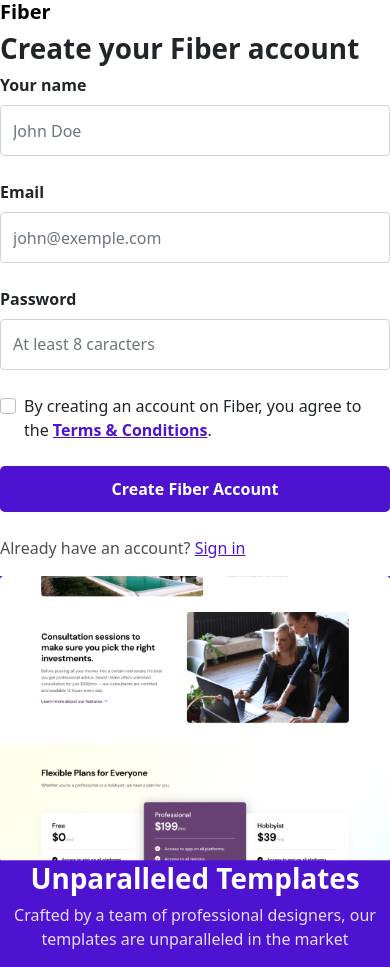
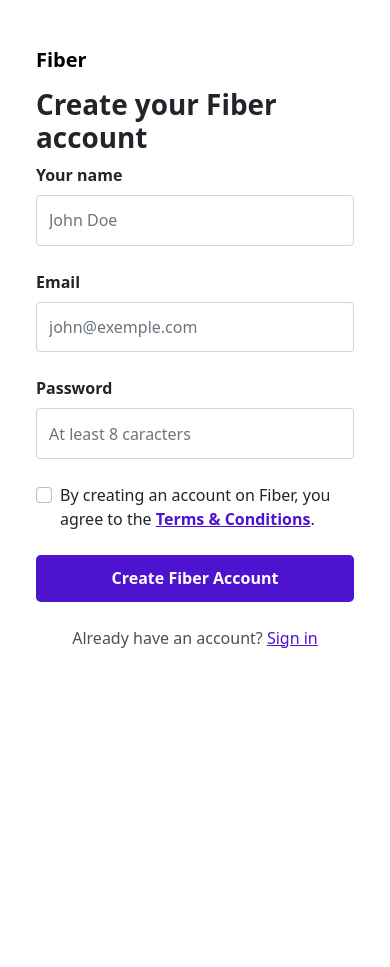
Before and after one commit to rjmo/codewell-challenge-2, a plain HTML site: page sign.html in a window 390 px wide. After the commit the page ends 844 px from the top, so only its background shows below. Drawn offline with nearby package versions, Linux system fonts and the light colour scheme.

Commit message:
fiber mobile

```diff
--- a/sign.html
+++ b/sign.html
@@ -17,10 +17,10 @@
 <body style="overflow-x: hidden;">
     <main class="container-fluid p-0">
             <div class="row" style="height: 100vh;">
-                <div class="col-lg-6 p-lg-5 py-lg-0">
-                    <div class="p-lg-5 d-lg-flex justify-content-center flex-column">
-                        <p class="fw-bold text-black h5 pb-lg-5">Fiber</p>
-                        <h4 class="display-6 fw-bold pb-lg-5">Create your Fiber account</h4>
+                <div class="col-lg-6 p-lg-5 py-lg-0 p-5 pb-0">
+                    <div class="p-lg-5 pb-lg-0  d-lg-flex justify-content-center flex-column">
+                        <p class="fw-bold text-black h5 pb-lg-4 pb-2">Fiber</p>
+                        <h4 class="display-6 fw-bold pb-lg-4">Create your Fiber account</h4>
                         <div class="mb-4">
                             <label for="exampleFormControlInput1" class="form-label fw-bold">Your name</label>
                             <input type="email" class="form-control" id="exampleFormControlInput1"
@@ -45,14 +45,14 @@
                         <div class="col-lg-12 mb-4">
                             <button class="btn-fiber fw-bold">Create Fiber Account</button>
                         </div>
-                        <div class="d-lg-flex justify-content-center">
+                        <div class="d-flex justify-content-center">
                             <p >Already have an account? <a class="fw-light" href="">Sign in</a></p>
                         </div>
                     </div>
                 </div>
-                <div class="col-lg-6 p-lg-5 py-lg-0" style="background-color: #4D13D0;">
+                <div class="col-lg-6 p-lg-5 py-lg-0 d-lg-block d-none" style="background-color: #4D13D0;">
                     <div class="p-lg-5">
-                        <img class="img-fluid py-lg-5 mt-lg-5" src="./assets/Sign Up Image.png" alt="">
+                        <img class="img-fluid py-lg-4 mt-lg-5" src="./assets/Sign Up Image.png" alt="">
                         <h2 class="display-6 fw-bold text-white text-center">Unparalleled Templates</h2>
                         <p class="text-center" style="color: #E5DDFD;">Crafted by a team of professional designers, our templates are unparalleled in the market</p>
                     </div>
```
